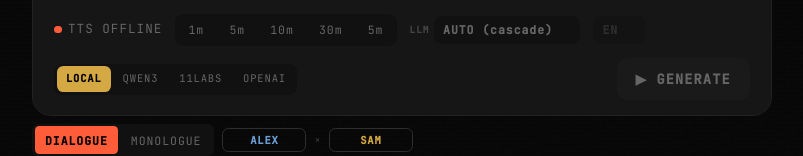
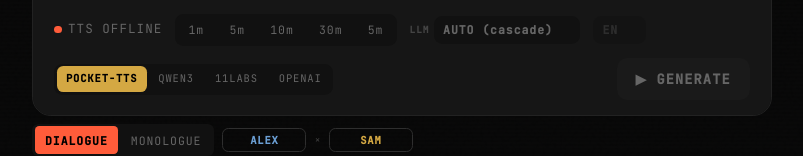
Before and after one commit to mojoro/drop, a Next.js app: page / in a window 1280 px wide. Shown: the part 412-568 px from the top of the page, without its empty margins (238-1041 px from the left). Built offline with nearby package versions, Linux system fonts and the light colour scheme; no server answers.

Commit message:
Rename LOCAL TTS backend label to POCKET-TTS

```diff
--- a/components/Toolbar.tsx
+++ b/components/Toolbar.tsx
@@ -160,7 +160,7 @@
       {/* TTS backend selector */}
       <div style={{ display: 'flex', gap: 2, background: 'var(--card)', borderRadius: 8, padding: 2 }}>
         {([
-          { id: 'local', label: 'LOCAL' },
+          { id: 'local', label: 'POCKET-TTS' },
           { id: 'qwen', label: 'QWEN3' },
           { id: 'elevenlabs', label: '11LABS' },
           { id: 'openai', label: 'OPENAI' },
```
